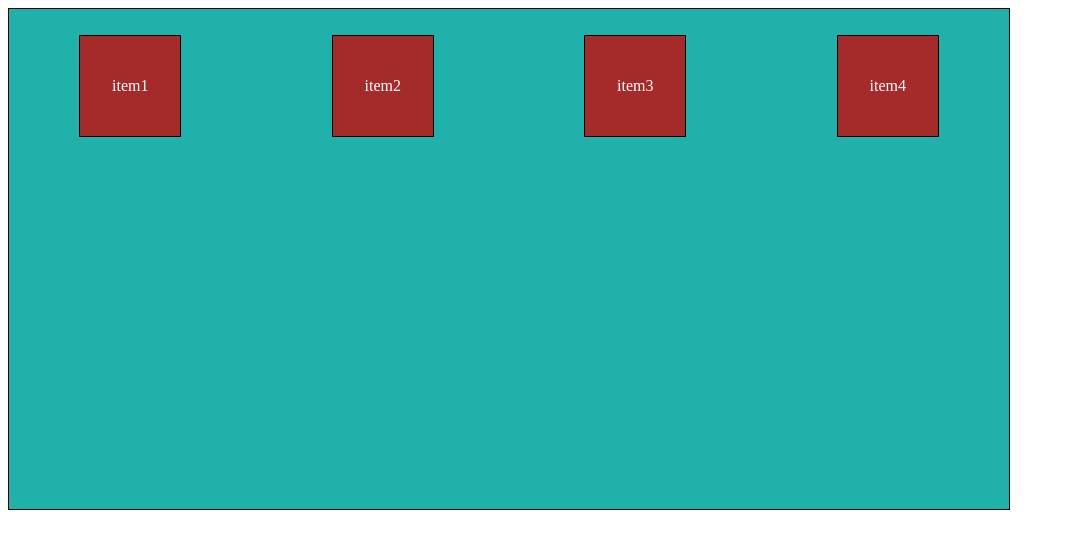
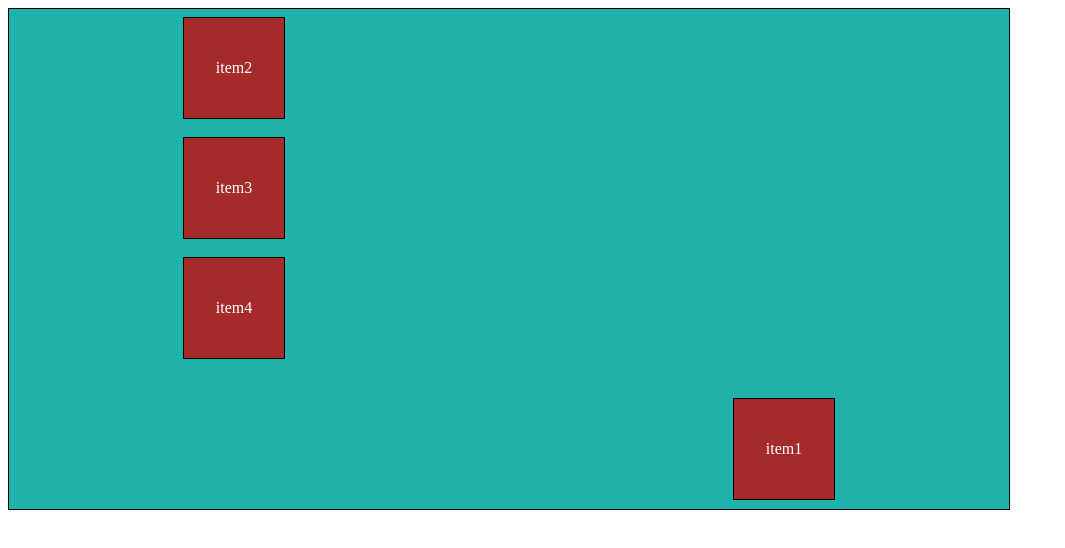
Before and after one commit to Aastik-rai/css-cse11, a plain HTML site: page grid.html in a window 1280 px wide. Shown: the whole page, without its empty margins (0-1065 px from the left). Drawn offline with Linux system fonts and the light colour scheme.

Commit message:
gridstyle

```diff
--- a/grid.css
+++ b/grid.css
@@ -5,8 +5,8 @@
    border:1px solid black;
    background-color: lightseagreen;
    /* grid-template-columns:1fr 1fr 1fr 1fr; */
-    grid-template-columns: repeat(4, 1fr);
-    grid-template-rows: repeat(3, 1fr);
+    grid-template-columns: repeat(4, 100px);
+    grid-template-rows: repeat(3, 100px);
 
                          column-gap:10px ;
                          row-gap:20px;
@@ -14,7 +14,12 @@
                          /* justify-items: center;
                          align-items:center; */
                          place-items:center;
-                         justify-content:space-around;
+                         justify-content:center;
+                         align-content:center;
+                         grid-auto-columns: 100px;
+                         grid-auto-flow:column;
+
+
 
 
 
@@ -33,24 +38,39 @@
     width: 100px;
 
 
+
 }
-/* .item1{
+.item1{
     grid-area:header;
+
 
 
 }
 .item2{
-    grid-area:main;
+    /* grid-area:main;
+    grid-column-start: 1;
+    grid-column-end: span col4-start;
+    grid-row-start: 2;
+    grid-row-end: span 2; */
+
+
+
+
+
 
 
 }
 .item3{
-    grid-area:sidebar;
+    /* grid-area:sidebar;
+     */
+
+
+
 
 
 }
 .item4{
-    grid-area:footer;
+    /* grid-area:footer; */
 
 
-} */
+}
```
